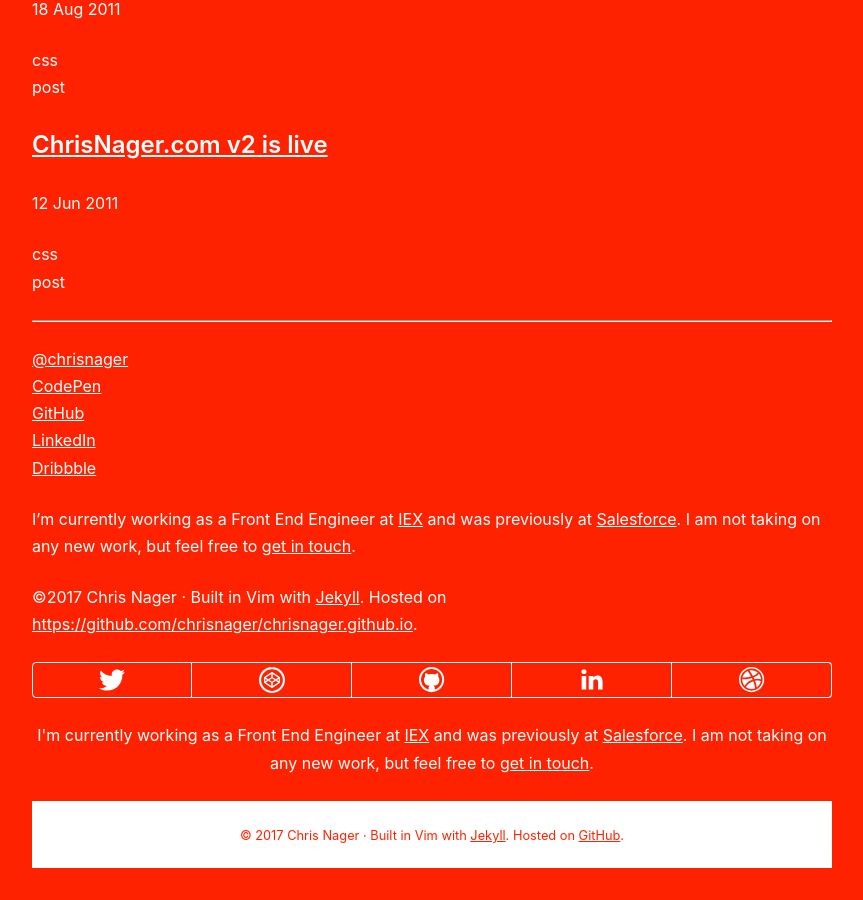
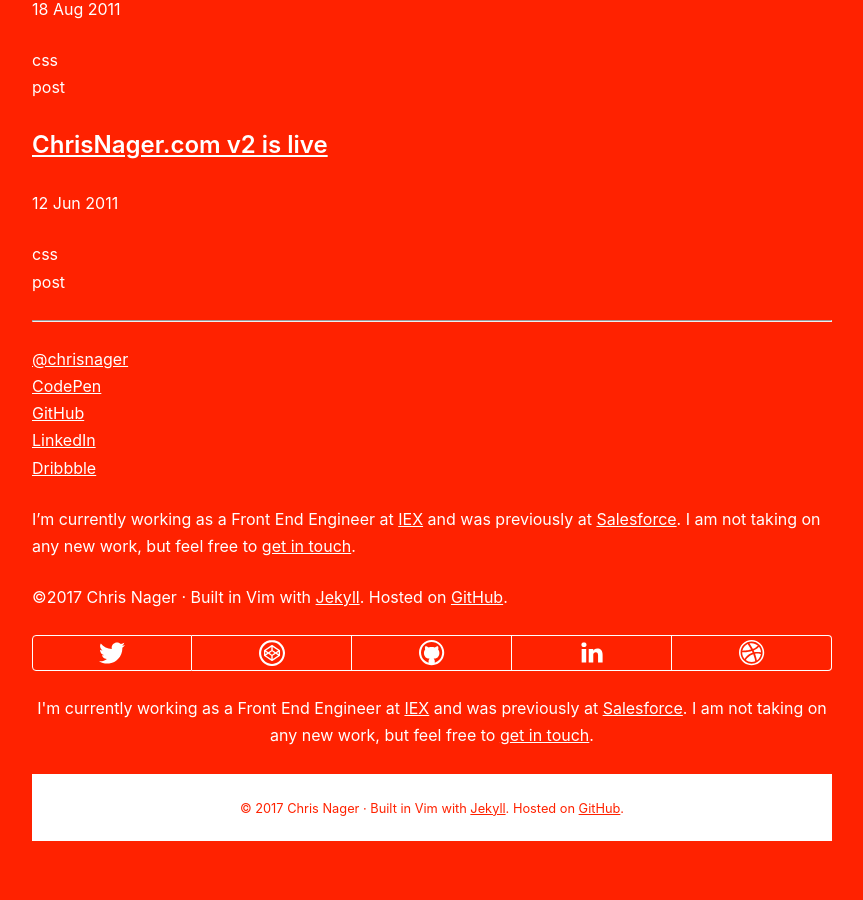
Before and after one commit to chrisnager/chrisnager.github.io, a Jekyll site: the page built from test.md, in a window 1280 px wide and 900 px high, scrolled down 10519 px. Shown: the whole window, without its empty margins (208-1071 px from the left). Built offline with Jekyll 4.4.1, drawn with Linux system fonts in a browser that asks for light colours; nearby versions of some CDN libraries; our own code applies the rules of GitHub Pages for plain Markdown files; library files that are not in the unit come from our copies; after the commit the page ends 11392 px from its top, so only the background shows below that; some of the changed lines change nothing that is shown.

Commit message:
Fix test footer link

```diff
--- a/test.md
+++ b/test.md
@@ -283,4 +283,4 @@
 
 I'm currently working as a Front End Engineer at [IEX](https://iextrading.com) and was previously at [Salesforce](https://salesforce.com). I am not taking on any new work, but feel free to [get in touch](mailto:chris@chrisnager.com).
 
-&copy;2017 Chris Nager &middot; Built in Vim with [Jekyll](https://jekyllrb.com). Hosted on [https://github.com/chrisnager/chrisnager.github.io](GitHub).
+&copy;2017 Chris Nager &middot; Built in Vim with [Jekyll](https://jekyllrb.com). Hosted on [GitHub](https://github.com/chrisnager/chrisnager.github.io).
```
